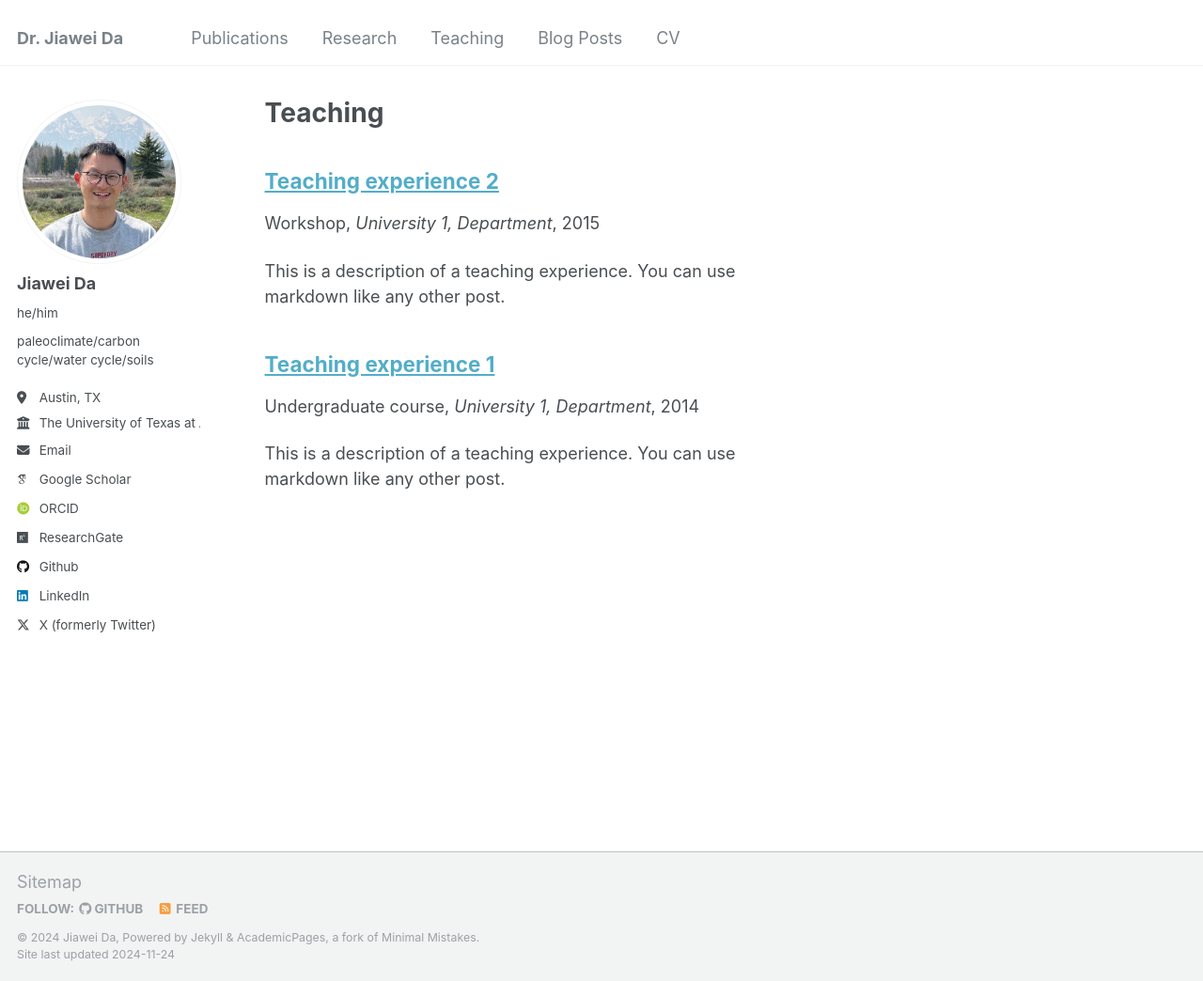
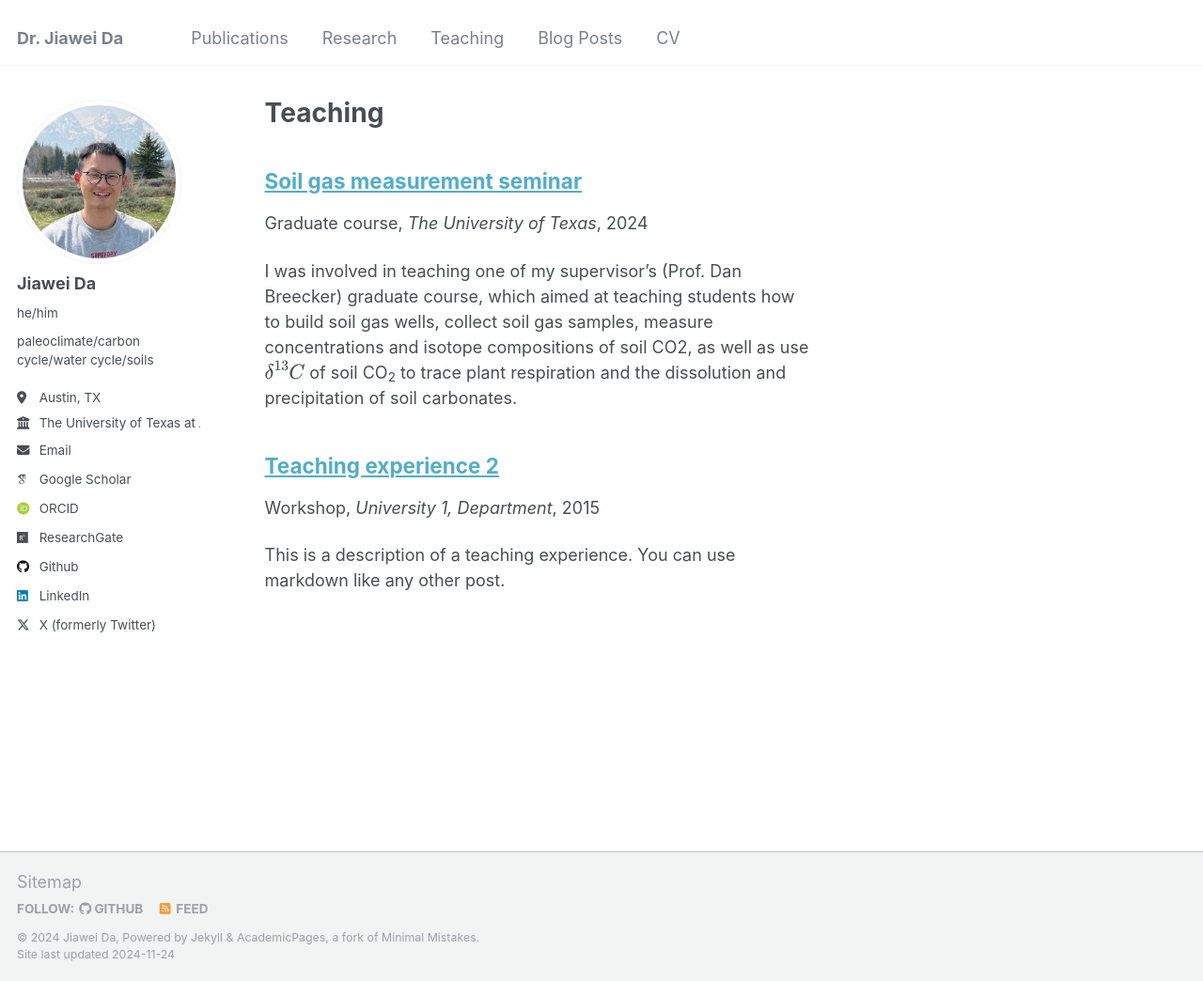
Before and after one commit to da-jiawei/da-jiawei.github.io, a Jekyll site: the page built from _pages/teaching.html, in a window 1280 px wide and 1044 px high. Shown: the whole window at 94% size. Built offline with Jekyll 4.4.1, drawn with Linux system fonts in a browser that asks for light colours; some web fonts are replaced.

Commit message:
update teaching

```diff
--- a/_teaching/2014-spring-teaching-1.md
+++ b/_teaching/2014-spring-teaching-1.md
@@ -1,20 +1,29 @@
 ---
-title: "Teaching experience 1"
+title: "Soil gas measurement seminar"
 collection: teaching
-type: "Undergraduate course"
-permalink: /teaching/2014-spring-teaching-1
-venue: "University 1, Department"
-date: 2014-01-01
-location: "City, Country"
+type: "Graduate course"
+permalink: /teaching/2024-fall-teaching-1
+venue: "The University of Texas"
+date: 2024-09-01
+location: "Austin, TX"
 ---
 
-This is a description of a teaching experience. You can use markdown like any other post.
+I was involved in teaching one of my supervisor's (Prof. Dan Breecker) graduate course, which aimed at teaching students how to build soil gas wells, collect soil gas samples, measure concentrations and isotope compositions of soil CO2, as well as use \\(\delta^{13}C\\) of soil CO<sub>2</sub> to trace plant respiration and the dissolution and precipitation of soil carbonates.
 
-Heading 1
+Building soil gas wells with commercially available parts
 ======
 
-Heading 2
+![making wells](/images/teaching/pvc.well.jpg)
+Graduate student Will cutting the pvc tube used as the gas well. It certainly looks easier!
+
+Installing soil gas wells
 ======
 
-Heading 3
+![install wells](/images/teaching/well_install2.jpg)
+Lab manager Jeff drilling the hole for gas well installation while graduate student Riley sucking particles out of the hole. This ensures the drilling reaches the targeted depth. It is a two-men job!
+
+Measuring soil gas concentrations
 ======
+
+![install wells](/images/teaching/gas_measuring.jpg)
+Graduate student Mielle measuring soil CO<sub>2</sub> and O<sub>2</sub> concentrations using Quantek.
```
Also changed, not shown: _research/research-3.md (+2 -2 lines), images/teaching/well_install2.jpeg (added), 4 other files.
